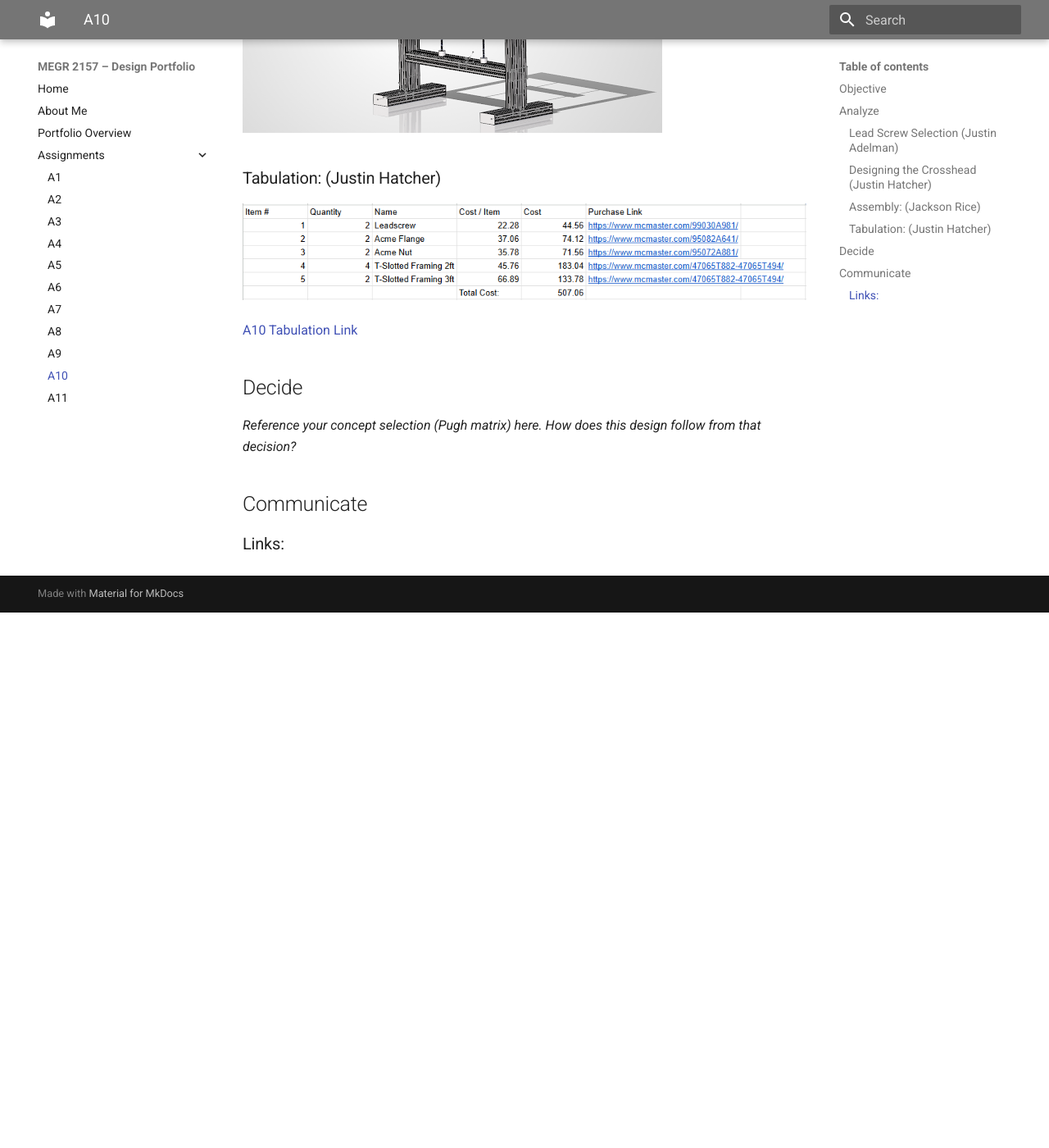
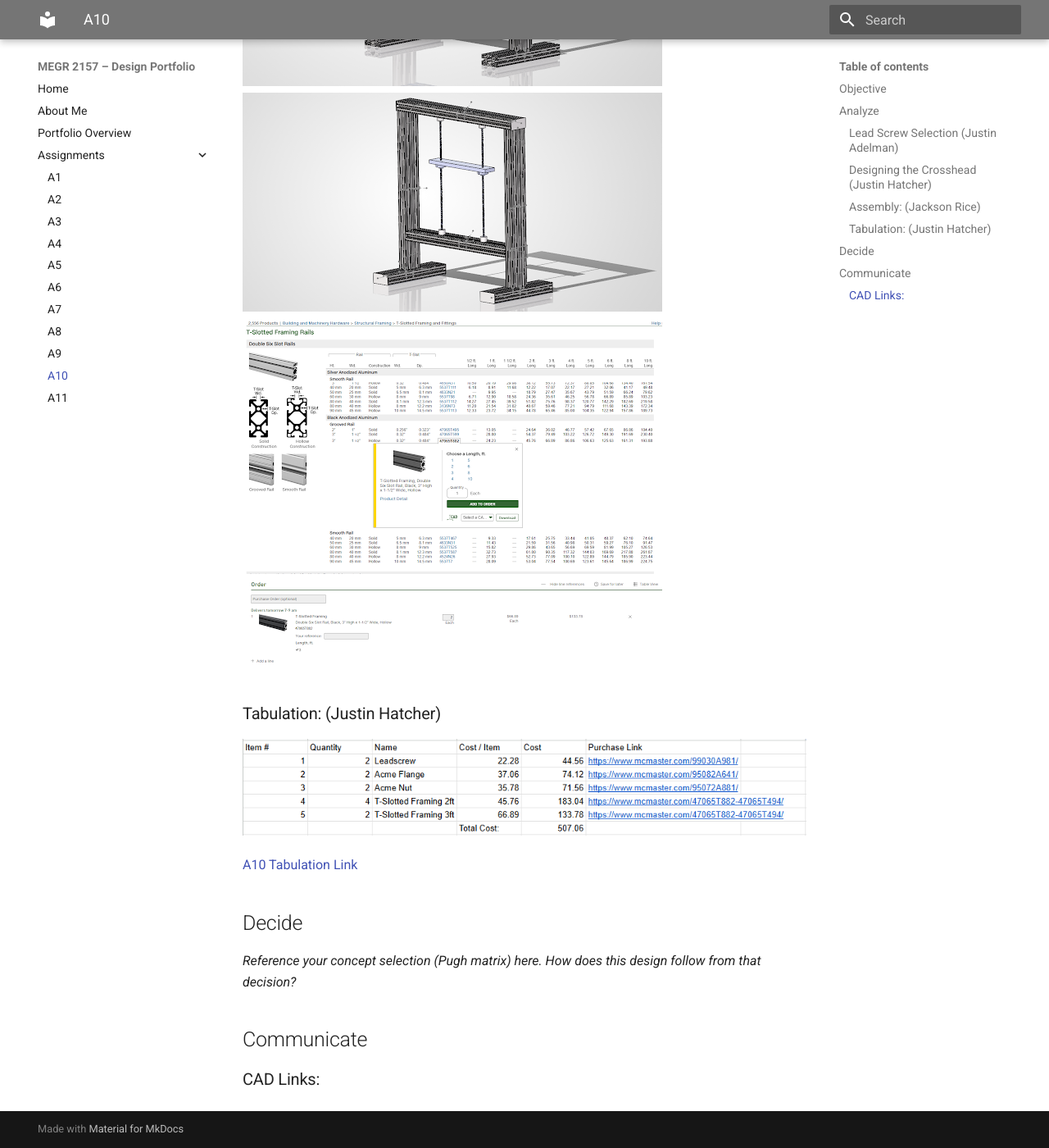
Before and after one commit to jadelma5/megr2156-portfolio, an MkDocs documentation site: the page built from docs/assignments/A10/index.md, in a window 1280 px wide and 1400 px high, scrolled down 10706 px. Shown: the whole window at 82% size. Built offline with MkDocs 1.6.1 and Material for MkDocs 9.7.7, drawn with Linux system fonts in a browser that asks for light colours; before the commit the page ends 11453 px from its top, so only the background shows below that.

Commit message:
Update index.md

```diff
--- a/docs/assignments/A10/index.md
+++ b/docs/assignments/A10/index.md
@@ -63,6 +64,8 @@ Final view from above of the crosshead to see that bolt inserts for flange are v
 ![Assembly](assembly10.jpg)
 ![Assembly](assembly11.jpg)
 ![Assembly](assembly12.jpg)
+![Frame](2ftframe.jpg)
+![Frame](3ftframe.jpg)
 
 ### Tabulation:  (Justin Hatcher)
 ![table](Tabulation.png)
@@ -73,4 +76,4 @@ Final view from above of the crosshead to see that bolt inserts for flange are v
 _Reference your concept selection (Pugh matrix) here. How does this design follow from that decision?_
 
 ## Communicate
-### Links:
+### CAD Links:
```
Also changed, not shown: other parts of docs/assignments/A10/index.md (+1 -0 lines).
